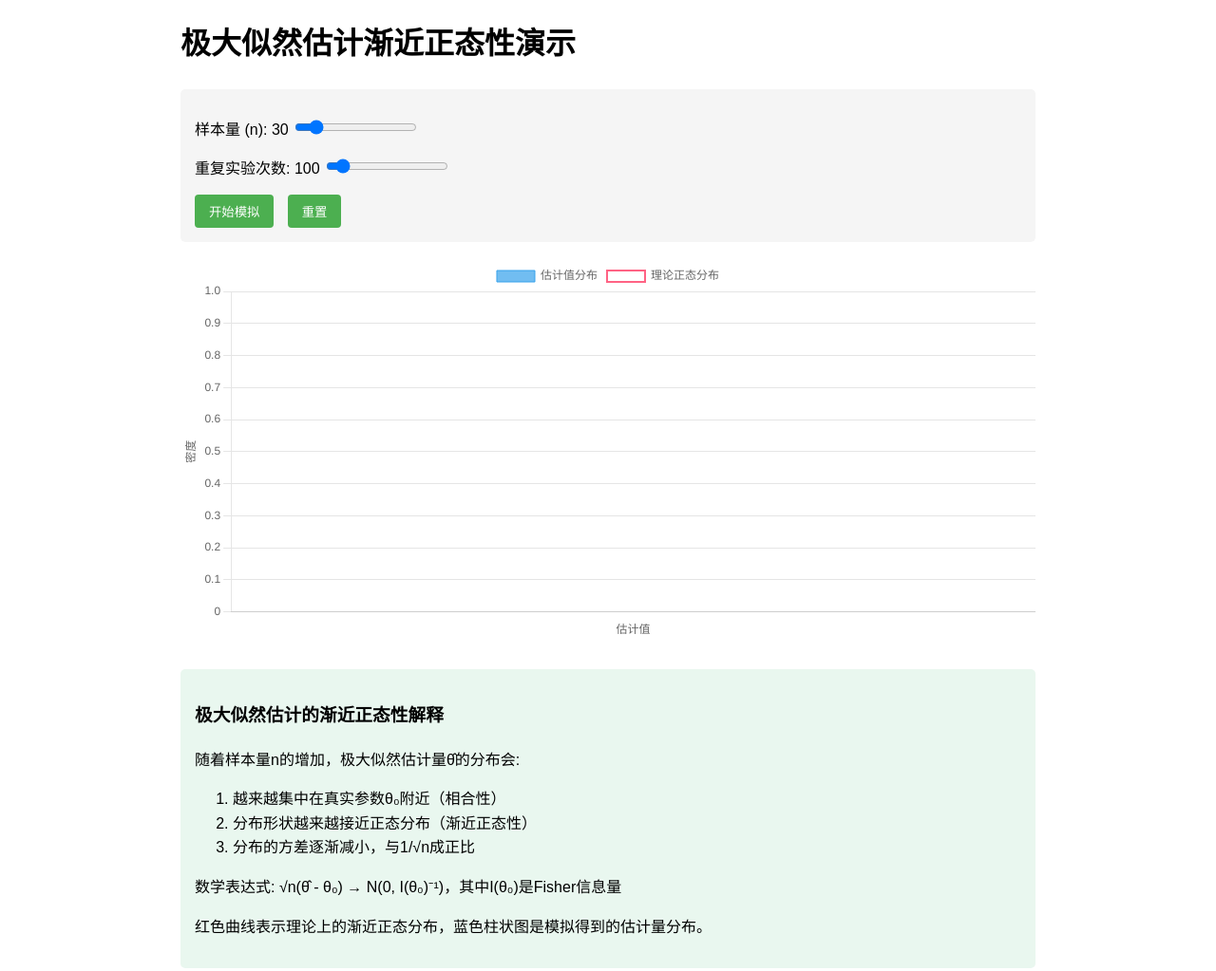
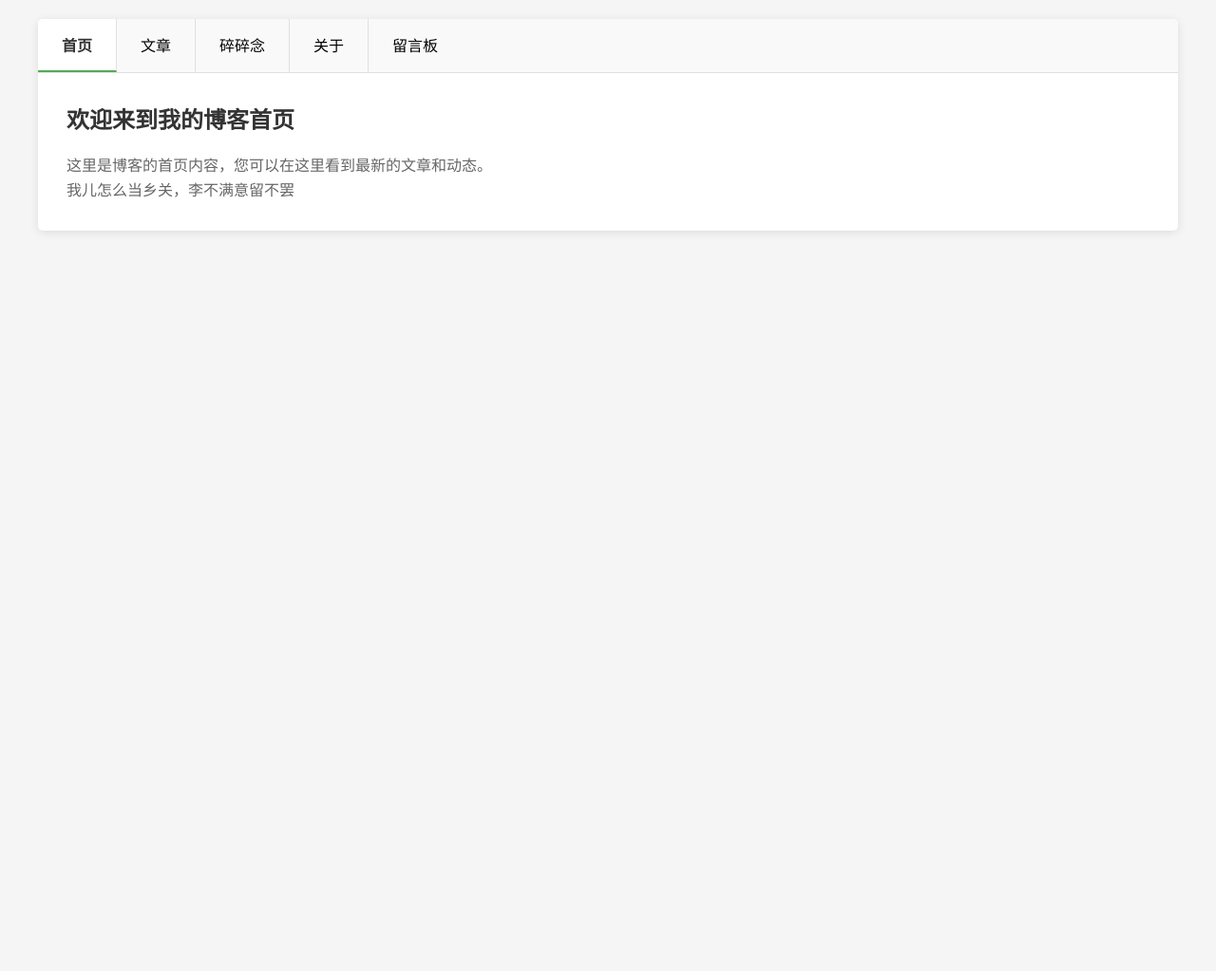
Before and after one commit to 13416224234/13416224234-github.io, a plain HTML site: page index.html in a window 1280 px wide. Shown: the whole page at 95% size. After the commit the page ends 800 px from the top, so only its background shows below. Drawn offline with nearby package versions, Linux system fonts and the light colour scheme.

Commit message:
Update index.html

```diff
--- a/index.html
+++ b/index.html
@@ -3,256 +3,152 @@
 <head>
     <meta charset="UTF-8">
     <meta name="viewport" content="width=device-width, initial-scale=1.0">
-    <title>极大似然估计渐近正态性演示</title>
-    <script src="https://cdn.jsdelivr.net/npm/chart.js"></script>
-    <script src="https://cdn.jsdelivr.net/npm/jstat@latest/dist/jstat.min.js"></script>
+    <title>Tabbed Navigation</title>
     <style>
+        * {
+            margin: 0;
+            padding: 0;
+            box-sizing: border-box;
+            font-family: 'Microsoft YaHei', sans-serif;
+        }
+
         body {
-            font-family: Arial, sans-serif;
-            margin: 20px;
+            background-color: #f5f5f5;
+            padding: 20px;
+        }
+
+        .tabs-container {
+            max-width: 1200px;
+            margin: 0 auto;
+            background: white;
+            box-shadow: 0 2px 10px rgba(0,0,0,0.1);
+            border-radius: 5px;
+            overflow: hidden;
+        }
+
+        .tabs-header {
+            display: flex;
+            background-color: #f9f9f9;
+            border-bottom: 1px solid #e0e0e0;
+        }
+
+        .tab {
+            padding: 15px 25px;
+            cursor: pointer;
+            transition: all 0.3s ease;
+            border-right: 1px solid #e0e0e0;
+            position: relative;
+        }
+
+        .tab:last-child {
+            border-right: none;
+        }
+
+        .tab.active {
+            background-color: white;
+            color: #333;
+            font-weight: bold;
+            border-bottom: 2px solid #4CAF50;
+        }
+
+        .tab:hover:not(.active) {
+            background-color: #f0f0f0;
+        }
+
+        .tab-content {
+            display: none;
+            padding: 30px;
+            animation: fadeIn 0.5s ease;
+        }
+
+        .tab-content.active {
+            display: block;
+        }
+
+        @keyframes fadeIn {
+            from { opacity: 0; }
+            to { opacity: 1; }
+        }
+
+        h2 {
+            margin-bottom: 20px;
+            color: #333;
+        }
+
+        p {
             line-height: 1.6;
-        }
-        .container {
-            max-width: 900px;
-            margin: 0 auto;
-        }
-        .chart-container {
-            position: relative;
-            height: 400px;
-            margin-bottom: 30px;
-        }
-        .controls {
-            margin: 20px 0;
-            padding: 15px;
-            background: #f5f5f5;
-            border-radius: 5px;
-        }
-        button {
-            padding: 8px 15px;
-            margin-right: 10px;
-            background: #4CAF50;
-            color: white;
-            border: none;
-            border-radius: 4px;
-            cursor: pointer;
-        }
-        button:hover {
-            background: #45a049;
-        }
-        .slider-container {
-            margin: 15px 0;
-        }
-        .explanation {
-            background: #e9f7ef;
-            padding: 15px;
-            border-radius: 5px;
-            margin-top: 20px;
+            color: #666;
         }
     </style>
 </head>
 <body>
-    <div class="container">
-        <h1>极大似然估计渐近正态性演示</h1>
-
-        <div class="controls">
-            <div class="slider-container">
-                <label for="sampleSize">样本量 (n): <span id="sampleSizeValue">30</span></label>
-                <input type="range" id="sampleSize" min="5" max="200" value="30" step="5">
-            </div>
-            <div class="slider-container">
-                <label for="numSamples">重复实验次数: <span id="numSamplesValue">100</span></label>
-                <input type="range" id="numSamples" min="10" max="1000" value="100" step="10">
-            </div>
-            <button id="startBtn">开始模拟</button>
-            <button id="resetBtn">重置</button>
+    <div class="tabs-container">
+        <div class="tabs-header">
+            <div class="tab active" data-tab="home">首页</div>
+            <div class="tab" data-tab="articles">文章</div>
+            <div class="tab" data-tab="thoughts">碎碎念</div>
+            <div class="tab" data-tab="about">关于</div>
+            <div class="tab" data-tab="guestbook">留言板</div>
         </div>
 
-        <div class="chart-container">
-            <canvas id="distributionChart"></canvas>
-        </div>
+        <div class="tabs-content">
+            <div class="tab-content active" id="home">
+                <h2>欢迎来到我的博客首页</h2>
+                <p>这里是博客的首页内容，您可以在这里看到最新的文章和动态。</p>
+                <p>我儿怎么当乡关，李不满意留不罢</p>
+            </div>
 
-        <div class="explanation">
-            <h3>极大似然估计的渐近正态性解释</h3>
-            <p>随着样本量n的增加，极大似然估计量θ̂的分布会:</p>
-            <ol>
-                <li>越来越集中在真实参数θ₀附近（相合性）</li>
-                <li>分布形状越来越接近正态分布（渐近正态性）</li>
-                <li>分布的方差逐渐减小，与1/√n成正比</li>
-            </ol>
-            <p>数学表达式: √n(θ̂ - θ₀) → N(0, I(θ₀)⁻¹)，其中I(θ₀)是Fisher信息量</p>
-            <p>红色曲线表示理论上的渐近正态分布，蓝色柱状图是模拟得到的估计量分布。</p>
+            <div class="tab-content" id="articles">
+                <h2>我的文章</h2>
+                <p>这里是我的所有文章列表，包括技术分享、生活感悟等内容。</p>
+                <ul>
+                    <li>Web安全入门</li>
+                    <li>前端开发技巧</li>
+                    <li>网络安全实践</li>
+                </ul>
+            </div>
+
+            <div class="tab-content" id="thoughts">
+                <h2>碎碎念</h2>
+                <p>这里记录我的日常思考和随想。</p>
+                <p>2022.7-10 12:49 | 354字 | 第2分钟</p>
+            </div>
+
+            <div class="tab-content" id="about">
+                <h2>关于我</h2>
+                <p>您能干安全技术的小白帽</p>
+                <p>我是一个对安全技术感兴趣的开发者，喜欢分享知识和经验。</p>
+            </div>
+
+            <div class="tab-content" id="guestbook">
+                <h2>留言板</h2>
+                <p>欢迎留下您的意见和建议！</p>
+                <textarea placeholder="请输入您的留言..." style="width:100%; height:100px; padding:10px;"></textarea>
+                <button style="margin-top:10px; padding:8px 15px; background:#4CAF50; color:white; border:none; border-radius:4px;">提交留言</button>
+            </div>
         </div>
     </div>
 
     <script>
-        // 初始化图表
-        const ctx = document.getElementById('distributionChart').getContext('2d');
-        let chart = new Chart(ctx, {
-            type: 'bar',
-            data: {
-                datasets: [
-                    {
-                        label: '估计值分布',
-                        data: [],
-                        backgroundColor: 'rgba(54, 162, 235, 0.7)',
-                        borderColor: 'rgba(54, 162, 235, 1)',
-                        borderWidth: 1
-                    },
-                    {
-                        label: '理论正态分布',
-                        data: [],
-                        type: 'line',
-                        backgroundColor: 'rgba(255, 99, 132, 0)',
-                        borderColor: 'rgba(255, 99, 132, 1)',
-                        borderWidth: 2,
-                        pointRadius: 0,
-                        fill: false
-                    }
-                ]
-            },
-            options: {
-                responsive: true,
-                maintainAspectRatio: false,
-                scales: {
-                    x: {
-                        title: {
-                            display: true,
-                            text: '估计值'
-                        }
-                    },
-                    y: {
-                        title: {
-                            display: true,
-                            text: '密度'
-                        },
-                        beginAtZero: true
-                    }
-                },
-                animation: {
-                    duration: 1000
-                }
-            }
+        document.addEventListener('DOMContentLoaded', function() {
+            const tabs = document.querySelectorAll('.tab');
+            const tabContents = document.querySelectorAll('.tab-content');
+
+            tabs.forEach(tab => {
+                tab.addEventListener('click', () => {
+                    // Remove active class from all tabs and contents
+                    tabs.forEach(t => t.classList.remove('active'));
+                    tabContents.forEach(c => c.classList.remove('active'));
+
+                    // Add active class to clicked tab
+                    tab.classList.add('active');
+
+                    // Show corresponding content
+                    const tabId = tab.getAttribute('data-tab');
+                    document.getElementById(tabId).classList.add('active');
+                });
+            });
         });
-
-        // 获取DOM元素
-        const sampleSizeSlider = document.getElementById('sampleSize');
-        const numSamplesSlider = document.getElementById('numSamples');
-        const sampleSizeValue = document.getElementById('sampleSizeValue');
-        const numSamplesValue = document.getElementById('numSamplesValue');
-        const startBtn = document.getElementById('startBtn');
-        const resetBtn = document.getElementById('resetBtn');
-
-        // 更新显示值
-        sampleSizeSlider.addEventListener('input', () => {
-            sampleSizeValue.textContent = sampleSizeSlider.value;
-        });
-
-        numSamplesSlider.addEventListener('input', () => {
-            numSamplesValue.textContent = numSamplesSlider.value;
-        });
-
-        // 重置按钮
-        resetBtn.addEventListener('click', () => {
-            sampleSizeSlider.value = 30;
-            numSamplesSlider.value = 100;
-            sampleSizeValue.textContent = '30';
-            numSamplesValue.textContent = '100';
-            chart.data.datasets[0].data = [];
-            chart.data.datasets[1].data = [];
-            chart.update();
-        });
-
-        // 开始模拟
-        startBtn.addEventListener('click', () => {
-            const n = parseInt(sampleSizeSlider.value);
-            const numSamples = parseInt(numSamplesSlider.value);
-
-            // 真实参数 - 假设是正态分布均值
-            const trueMean = 5;
-            const trueStd = 2;
-
-            // 模拟极大似然估计
-            const estimates = [];
-            for (let i = 0; i < numSamples; i++) {
-                const sample = jstat.normal.sample(trueMean, trueStd, n);
-                const mle = jstat.mean(sample); // 正态分布均值的MLE就是样本均值
-                estimates.push(mle);
-            }
-
-            // 计算理论渐近分布参数
-            const theoreticalMean = trueMean;
-            const theoreticalStd = trueStd / Math.sqrt(n);
-
-            // 创建直方图数据
-            const binSize = 0.5;
-            const minEst = Math.min(...estimates);
-            const maxEst = Math.max(...estimates);
-            const numBins = Math.ceil((maxEst - minEst) / binSize);
-
-            const histogram = {};
-            for (let i = 0; i < numBins; i++) {
-                const binStart = minEst + i * binSize;
-                const binEnd = binStart + binSize;
-                histogram[binStart] = 0;
-            }
-
-            estimates.forEach(est => {
-                const bin = Math.floor((est - minEst) / binSize) * binSize + minEst;
-                histogram[bin] = (histogram[bin] || 0) + 1;
-            });
-
-            // 转换为图表数据格式
-            const histData = Object.entries(histogram).map(([x, y]) => ({
-                x: parseFloat(x) + binSize/2,
-                y: y / (numSamples * binSize) // 转换为密度
-            }));
-
-            // 创建理论正态曲线数据
-            const theoryData = [];
-            const step = (maxEst - minEst) / 100;
-            for (let x = minEst - 1; x <= maxEst + 1; x += step) {
-                theoryData.push({
-                    x: x,
-                    y: jstat.normal.pdf(x, theoreticalMean, theoreticalStd)
-                });
-            }
-
-            // 更新图表
-            chart.data.datasets[0].data = histData;
-            chart.data.datasets[1].data = theoryData;
-            chart.update();
-
-            // 添加动画效果
-            animateChart();
-        });
-
-        // 图表动画效果
-        function animateChart() {
-            let progress = 0;
-            const animationDuration = 1000; // ms
-            const startTime = performance.now();
-
-            function updateAnimation() {
-                const currentTime = performance.now();
-                progress = Math.min(1, (currentTime - startTime) / animationDuration);
-
-                chart.options.animation = {
-                    duration: 0,
-                    onProgress: function() {
-                        this.data.datasets[0]._meta[0].data.forEach((bar, i) => {
-                            bar._model.y = bar._yScale.getPixelForValue(bar._y * progress);
-                        });
-                    }
-                };
-                chart.update();
-
-                if (progress < 1) {
-                    requestAnimationFrame(updateAnimation);
-                }
-            }
-
-            requestAnimationFrame(updateAnimation);
-        }
     </script>
 </body>
 </html>
```
